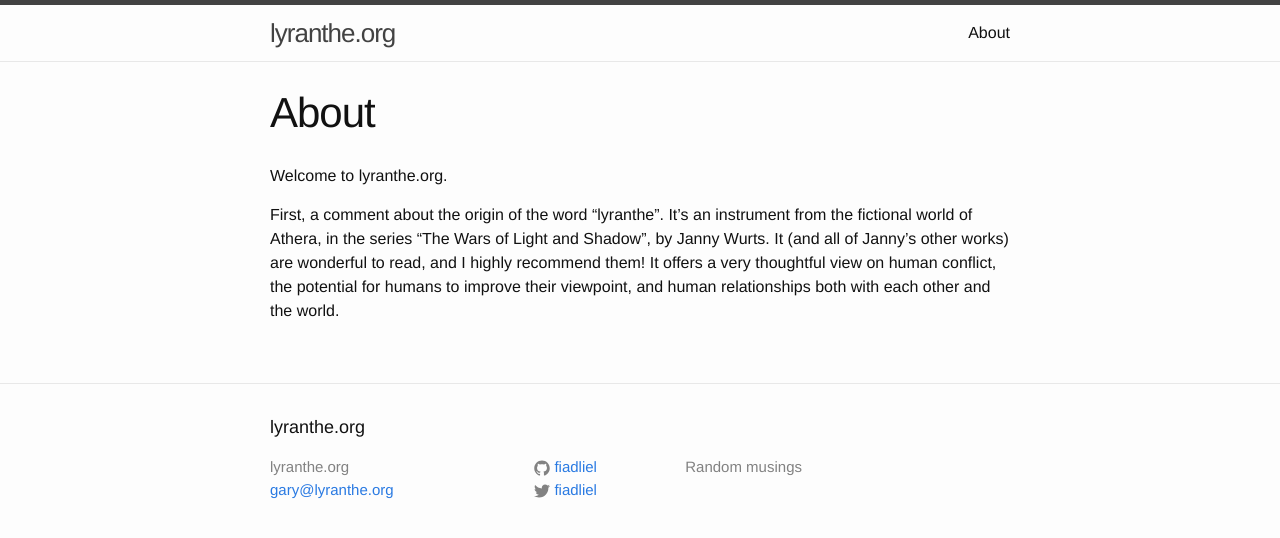
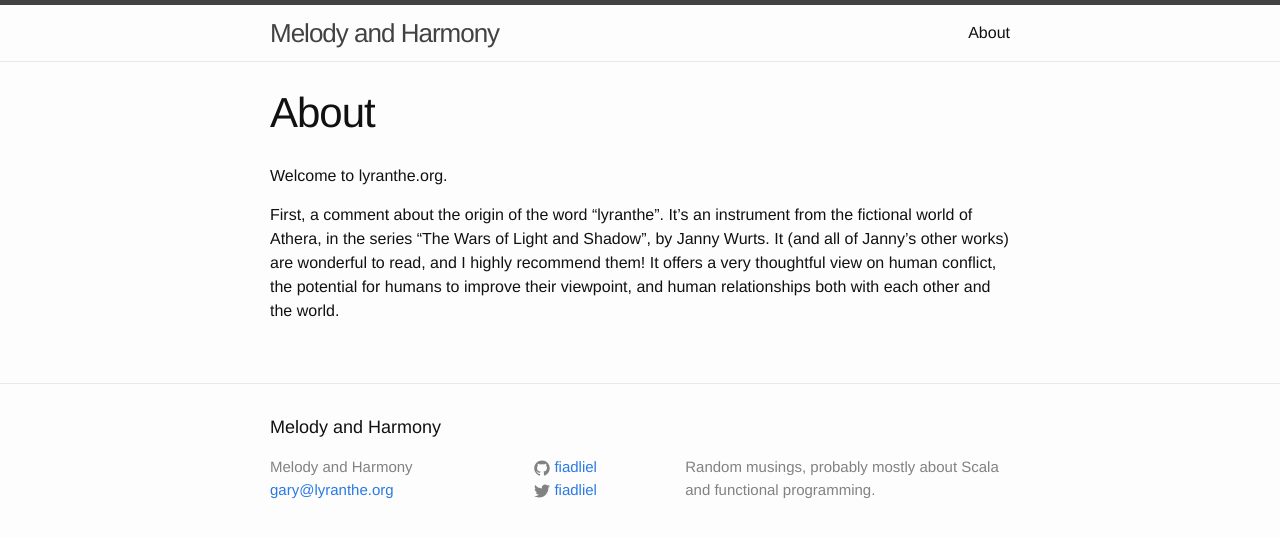
Before and after one commit to fiadliel/fiadliel.github.io, a Jekyll site: the page built from about.md, in a window 1280 px wide. Shown: the top 538 px of the page. Built offline with Jekyll 4.4.1, drawn with Linux system fonts in a browser that asks for light colours.

Commit message:
Update config

```diff
--- a/_config.yml
+++ b/_config.yml
@@ -6,10 +6,10 @@
 # 'jekyll serve'. If you change this file, please restart the server process.
 
 # Site settings
-title: lyranthe.org
+title: Melody and Harmony
 email: gary@lyranthe.org
 description: > # this means to ignore newlines until "baseurl:"
-  Random musings
+  Random musings, probably mostly about Scala and functional programming.
 baseurl: "" # the subpath of your site, e.g. /blog
 url: "http://www.lyranthe.org" # the base hostname & protocol for your site
 twitter_username: fiadliel
```
